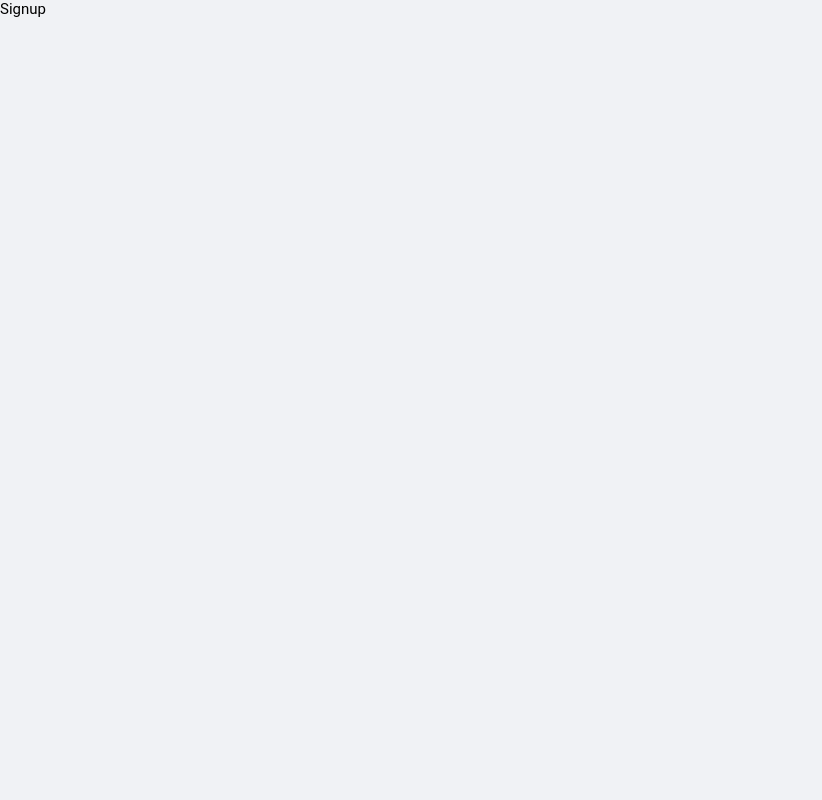
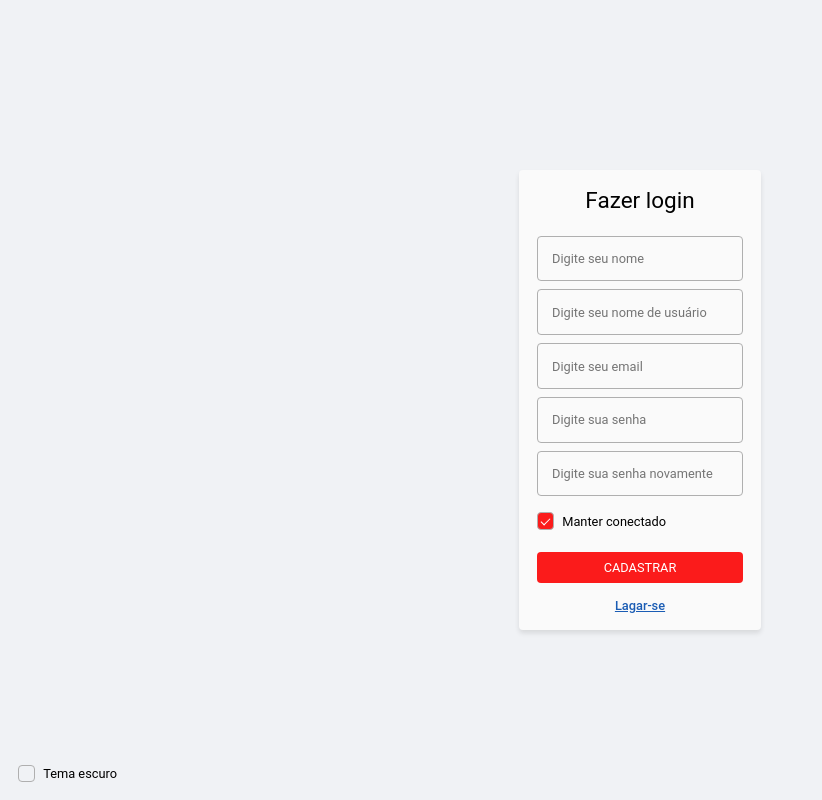
Before and after one commit to lvsouza/signin-signup-react-js, a React (Create React App) app: page /signup in a window 1280 px wide. Shown: the whole page, without its empty margins (0-822 px from the left). Built offline with nearby package versions, Linux system fonts and the light colour scheme.

Commit message:
feat: added signup page

```diff
--- /dev/null
+++ b/src/app/pages/signup/Signup.css
@@ -0,0 +1,10 @@
+.signin-base {
+    width: 100vw;
+    height: 100vh;
+}
+
+.dark-mode-container {
+    position: absolute;
+    bottom: 0;
+    left: 0;
+}
--- a/src/app/pages/signup/Signup.tsx
+++ b/src/app/pages/signup/Signup.tsx
@@ -1,9 +1,146 @@
-import React from 'react';
+import React, { useCallback, useRef, useState } from 'react';
+import { Link } from 'react-router-dom';
+
+import { Button } from '../../shared/components/Button';
+import { useTheme } from '../../shared/hooks/useTheme';
+import './Signup.css';
 
 export const Signup: React.FC = () => {
+    const repeatedPasswordRef = useRef<HTMLInputElement>(null);
+
+    const { isDark, toggleDarkMode } = useTheme();
+
+    const [name, setName] = useState('');
+    const [email, setEmail] = useState('');
+    const [password, setPassword] = useState('');
+    const [username, setUserName] = useState('');
+    const [keepConnected, setKeepConnected] = useState(true);
+    const [repeatedPassword, setRepeatedPassword] = useState('');
+
+    const handleOnChangePassword = useCallback((value: string) => {
+        setPassword(value);
+
+        if (value !== repeatedPassword) {
+            if (repeatedPasswordRef.current) {
+                repeatedPasswordRef.current.setCustomValidity('As senhas precisam estar iguais.');
+            }
+        } else {
+            if (repeatedPasswordRef.current) {
+                repeatedPasswordRef.current.setCustomValidity('');
+            }
+        }
+    }, [repeatedPassword]);
+
+    const handleOnChangeRepeatedPassword = useCallback((value: string) => {
+        setRepeatedPassword(value);
+
+        if (password !== value) {
+            if (repeatedPasswordRef.current) {
+                repeatedPasswordRef.current.setCustomValidity('As senhas precisam estar iguais.');
+            }
+        } else {
+            if (repeatedPasswordRef.current) {
+                repeatedPasswordRef.current.setCustomValidity('');
+            }
+        }
+    }, [password]);
+
+    const handleSubmit = useCallback((event: React.FormEvent<HTMLFormElement>) => {
+        event.preventDefault();
+
+        console.log(email, password);
+
+    }, [email, password, repeatedPassword]);
+
     return (
-        <div>
-            Signup
+        <div className="signin-base flex-content-center flex-items-center">
+            <div className="padding-g  translate-in-y shadow-m border-radius-soft flex-column flex-items-center background-paper">
+                <h2>Fazer login</h2>
+
+                <div className="margin-top-m">
+                    <form className="login-form flex-column" onSubmit={handleSubmit}>
+                        <input
+                            required
+                            type="text"
+                            value={name}
+                            minLength={2}
+                            placeholder="Digite seu nome"
+                            onChange={(e) => setName(e.target.value)}
+                            className="padding-m margin-top-s font-size-m"
+                        />
+
+                        <input
+                            type="text"
+                            minLength={2}
+                            maxLength={80}
+                            value={username}
+                            placeholder="Digite seu nome de usuário"
+                            onChange={(e) => setUserName(e.target.value)}
+                            className="padding-m margin-top-s font-size-m"
+                        />
+
+                        <input
+                            required
+                            type="email"
+                            minLength={2}
+                            value={email}
+                            placeholder="Digite seu email"
+                            onChange={(e) => setEmail(e.target.value)}
+                            className="padding-m margin-top-s font-size-m"
+                        />
+
+                        <input
+                            required
+                            minLength={2}
+                            type="password"
+                            value={password}
+                            placeholder="Digite sua senha"
+                            className="padding-m font-size-m margin-top-s"
+                            onChange={(e) => handleOnChangePassword(e.target.value)}
+                        />
+
+                        <input
+                            required
+                            minLength={2}
+                            type="password"
+                            value={repeatedPassword}
+                            ref={repeatedPasswordRef}
+                            placeholder="Digite sua senha novamente"
+                            className="padding-m font-size-m margin-top-s"
+                            onChange={(e) => handleOnChangeRepeatedPassword(e.target.value)}
+                        />
+
+                        <label className="font-size-m margin-top-s padding-top-s padding-bottom-s display-flex flex-items-center">
+                            <input
+                                type="checkbox"
+                                checked={keepConnected}
+                                className="margin-right-s"
+                                onChange={() => setKeepConnected(!keepConnected)}
+                            />
+                            Manter conectado
+                        </label>
+
+                        <Button>Cadastrar</Button>
+                    </form>
+
+                </div>
+
+                <Link to="/sign" className="font-size-m margin-top-m font-weight-g">
+                    Lagar-se
+                </Link>
+            </div>
+
+            <div className="dark-mode-container">
+                <label className="font-size-m padding-g display-flex flex-items-center">
+                    <input
+                        type="checkbox"
+                        checked={isDark}
+                        className="margin-right-s"
+                        onChange={() => toggleDarkMode()}
+                    />
+                    Tema escuro
+                </label>
+            </div>
         </div>
     );
 }
--- a/src/app/styles/animations.css
+++ b/src/app/styles/animations.css
@@ -1,5 +1,5 @@
+/* Fade in animation code */
 
-/* Fade in animation code */
 @keyframes animation-fade-in {
     from {
         opacity: 0;
@@ -10,6 +10,7 @@
 }
 
 /* Fade in animation code */
+
 @keyframes animation-translate-in-y {
     from {
         transform: translateY(20px);
@@ -22,6 +23,7 @@
 }
 
 /* Fade out animation code */
+
 @keyframes animation-fade-out {
     from {
         opacity: 1;
@@ -31,19 +33,37 @@
     }
 }
 
+@keyframes shake {
+    10%, 90% {
+        transform: translate3d(-1px, 0, 0);
+    }
+    20%, 80% {
+        transform: translate3d(2px, 0, 0);
+    }
+    30%, 50%, 70% {
+        transform: translate3d(-4px, 0, 0);
+    }
+    40%, 60% {
+        transform: translate3d(4px, 0, 0);
+    }
+}
+
 /* Fade in animation */
+
 .fade-in {
     animation-name: animation-fade-in;
     animation-duration: .2s;
 }
 
 /* Fade in animation */
+
 .fade-out {
     animation-name: animation-fade-out;
     animation-duration: .2s;
 }
 
 /* Translate y animation */
+
 .translate-in-y {
     animation-name: animation-translate-in-y;
     animation-duration: .5s;
```
